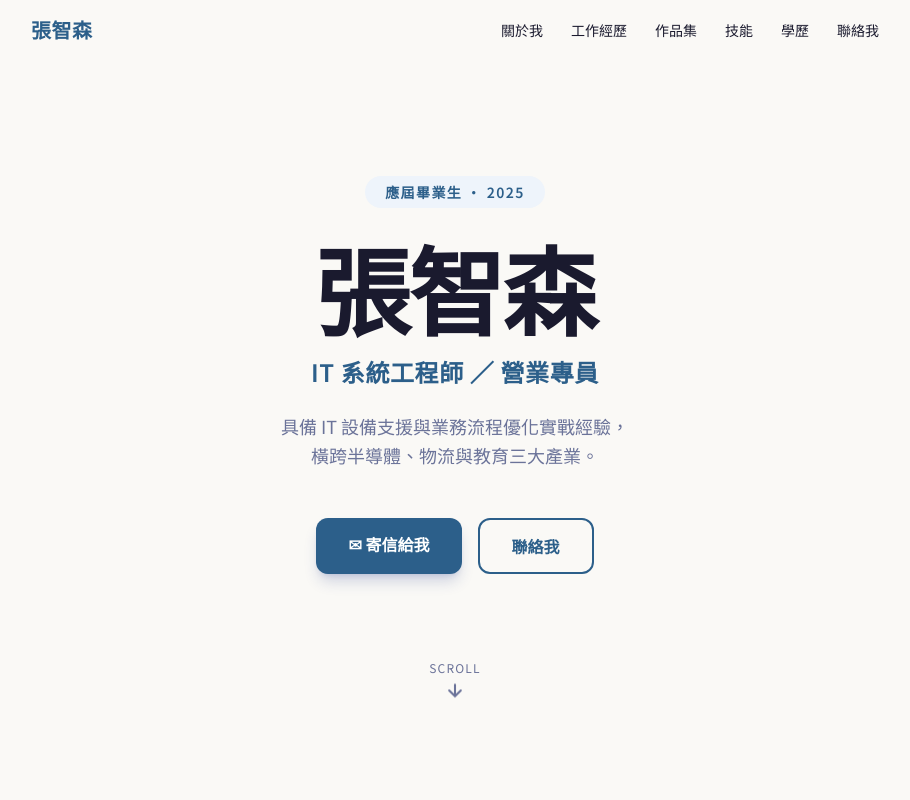
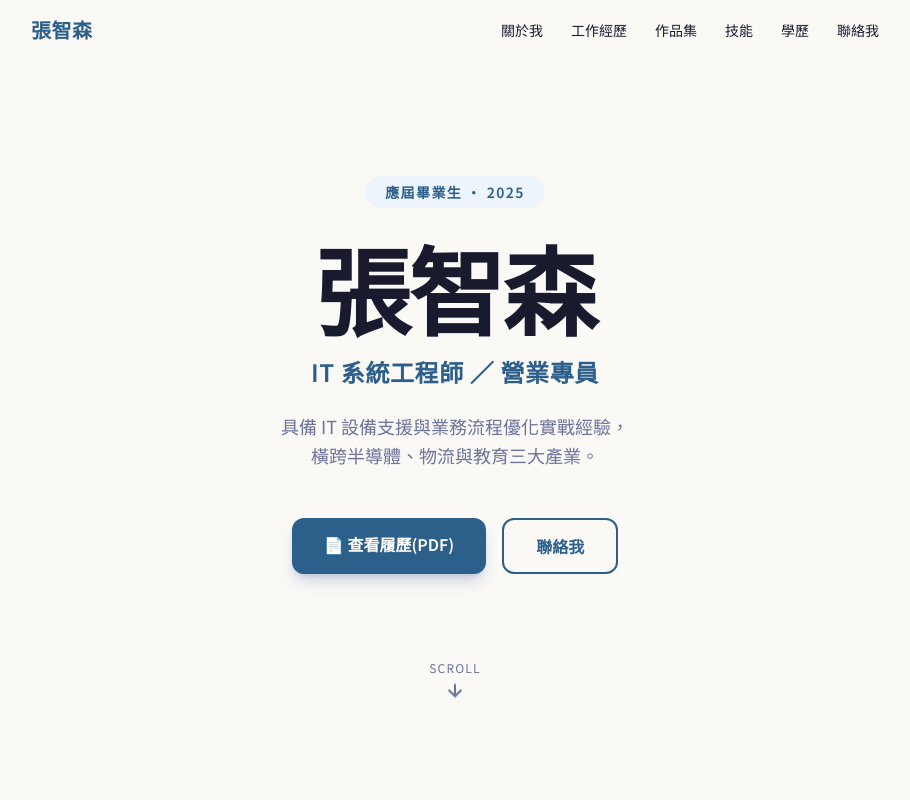
Before and after one commit to win81134679-dot/portfolio, a Next.js app: page / in a window 1280 px wide. Shown: the top 800 px of the page, without its empty margins (185-1095 px from the left). Built offline with nearby package versions, Linux system fonts and the light colour scheme.

Commit message:
feat: 將寄信給我按鈕改為查看履歷PDF，PDF託管於GitHub

```diff
--- a/components/HeroSection.tsx
+++ b/components/HeroSection.tsx
@@ -24,10 +24,12 @@ export default function HeroSection() {
 
         <div className="flex flex-col sm:flex-row gap-4 justify-center mb-20">
           <a
-            href="mailto:win8.1134679@gmail.com"
+            href="https://github.com/win81134679-dot/portfolio/raw/master/public/resume.pdf"
+            target="_blank"
+            rel="noopener noreferrer"
             className="bg-[#2C5F8A] text-white px-8 py-3.5 rounded-xl font-semibold hover:bg-[#1d4a6e] transition-colors shadow-lg shadow-blue-900/20"
           >
-            ✉ 寄信給我
+            📄 查看履歷(PDF)
           </a>
           <a
             href="#contact"
```
Also changed, not shown: 1 other file (tests, documents, lock files or other folders).
